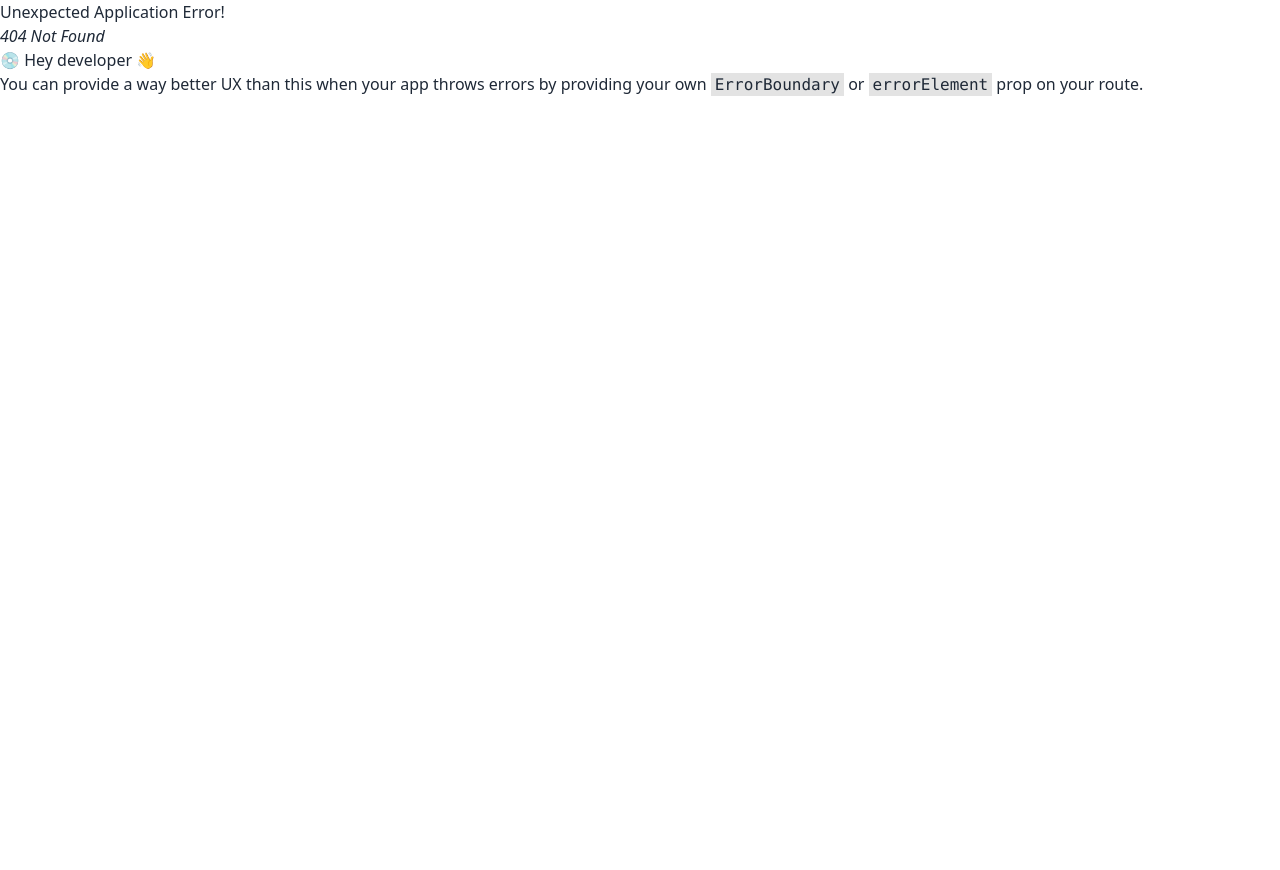
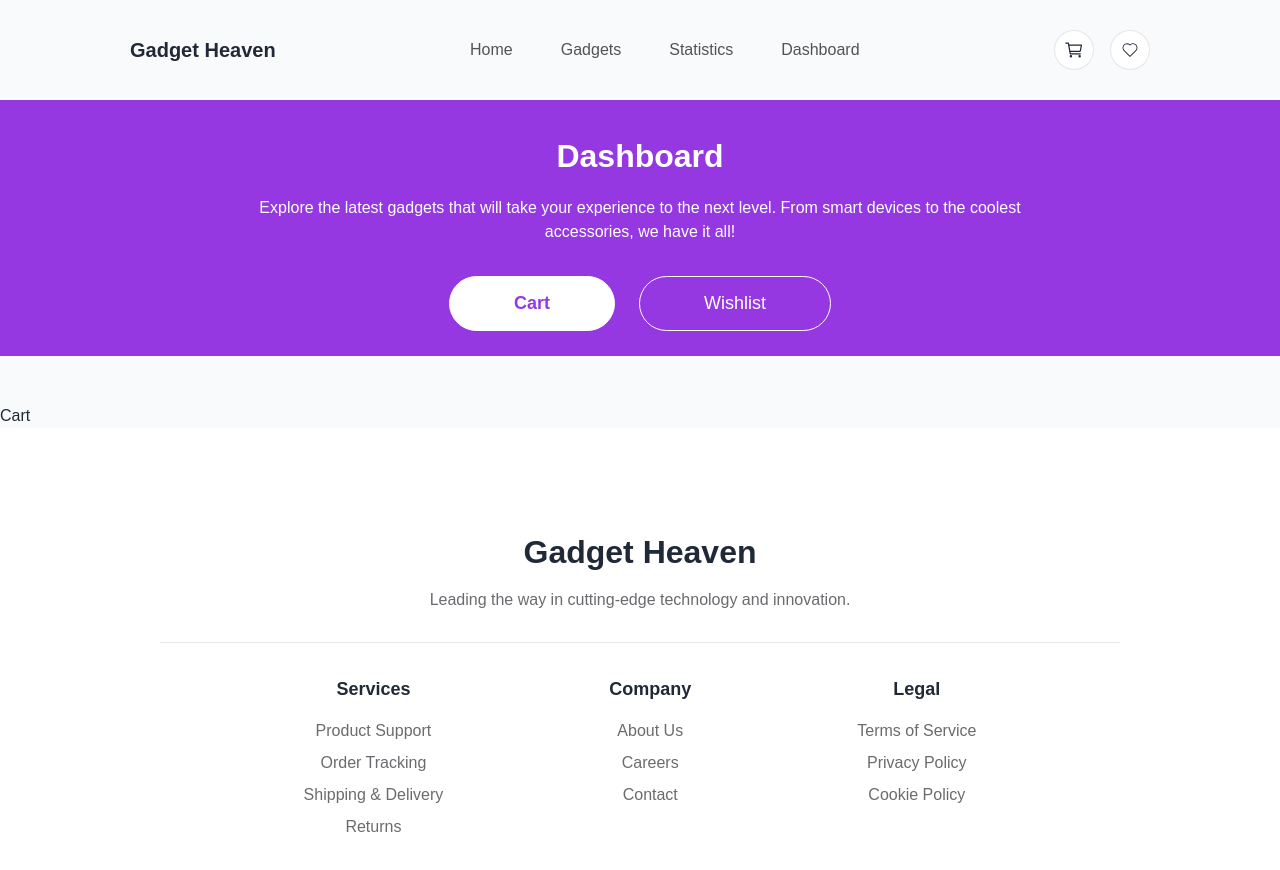
Before and after one commit to NureAlam68/gadget-heaven, a React (Vite) app: page /dashboard in a window 1280 px wide. Before the commit this address had no page. Shown: the top 870 px of the page. Before the commit the page ends 800 px from the top, so only its background shows below. Built offline with nearby package versions, Linux system fonts and the light colour scheme.

Commit message:
added dashboard

```diff
--- /dev/null
+++ b/src/components/Cart.jsx
@@ -0,0 +1,9 @@
+const Cart = () => {
+    return (
+        <div>
+            <h1>Cart</h1>
+        </div>
+    );
+};
+
+export default Cart;
--- a/src/components/Navbar.jsx
+++ b/src/components/Navbar.jsx
@@ -18,7 +18,7 @@ const Navbar = () => {
             <NavLink to="/">Home</NavLink>
             <NavLink>Gadgets</NavLink>
             <NavLink>Statistics</NavLink>
-            <NavLink>Dashboard</NavLink>
+            <NavLink to="/dashboard">Dashboard</NavLink>
           </div>
           <div className="flex gap-4">
             <button className="h-10 w-10 border bg-white border-[#0B0B0B1A] rounded-full flex justify-center items-center">
@@ -59,7 +59,7 @@ const Navbar = () => {
             <NavLink to="/">Home</NavLink>
             <NavLink>Gadgets</NavLink>
             <NavLink>Statistics</NavLink>
-            <NavLink>Dashboard</NavLink>
+            <NavLink to="/dashboard">Dashboard</NavLink>
           </div>
           <div className="flex gap-4">
             <button className="h-10 w-10 border bg-white border-[#0B0B0B1A] rounded-full flex justify-center items-center">
--- /dev/null
+++ b/src/components/Wishlist.jsx
@@ -0,0 +1,9 @@
+const Wishlist = () => {
+    return (
+        <div>
+            <h1>Wishlist</h1>
+        </div>
+    );
+};
+
+export default Wishlist;
--- a/src/layouts/Layout.jsx
+++ b/src/layouts/Layout.jsx
@@ -1,9 +1,9 @@
-import { Outlet, useLocation } from "react-router-dom";
+import { Outlet } from "react-router-dom";
 import Navbar from "../components/Navbar";
 import Footer from "../components/Footer";
 
 const Layout = () => {
-    const {pathname} = useLocation();
+
     return (
         <div className="max-w-[1600px] container mx-auto font-sora bg-gray-50">
             <div>
--- /dev/null
+++ b/src/pages/Dashboard.css
@@ -0,0 +1,15 @@
+.btn-one{
+    padding: 13px 64px;
+    border: 1px solid white;
+    color: white;
+    border-radius: 32px;
+    font-size: 18px;
+    font-weight: 500;
+}
+
+.active-btn{
+    background-color: white;
+    font-size: 18px;
+    font-weight: 800;
+    color: #9538E2;
+}
--- a/src/pages/Dashboard.jsx
+++ b/src/pages/Dashboard.jsx
@@ -0,0 +1,51 @@
+import "./Dashboard.css"
+import { useState } from "react";
+import Cart from "../components/Cart";
+import Wishlist from "../components/Wishlist";
+
+const Dashboard = () => {
+    const [isActive, setActive] = useState({
+        cart: true,
+        status: "cart",
+    })
+
+    const handleActive = status => {
+        if(status === "cart"){
+            setActive({
+                cart: true,
+                status: "cart"
+            })
+        }
+        else{
+            setActive({
+                cart: false,
+                status: "wishlist",
+            })
+        }
+    }
+
+
+    return (
+        <div>
+            <div className="h-[256px] bg-[#9538E2] p-8">
+            <h1 className="text-[32px] font-bold text-white text-center">Dashboard</h1>
+            <p className="w-[796px] mx-auto text-center mt-4 text-white font-normal text-base">
+            Explore the latest gadgets that will take your experience to the next level. From smart devices to the coolest accessories, we have it all!
+            </p>
+            <section className="flex justify-center mt-8 gap-6">
+                <button onClick={()=> handleActive("cart")} className={`${isActive.cart?"btn-one active-btn" : "btn-one"}`}>Cart</button>
+                <button onClick={()=> handleActive("wishlist")}  className={`${isActive.cart? "btn-one" : "active-btn btn-one"}`}>Wishlist</button>
+            </section>
+            </div>
+
+                <div className="mt-[48px]">
+                {
+                    isActive.cart ? <Cart></Cart> : <Wishlist></Wishlist>
+                }
+                </div>
+
+        </div>
+    );
+};
+
+export default Dashboard;
--- a/src/routes/Routes.jsx
+++ b/src/routes/Routes.jsx
@@ -4,6 +4,9 @@ import Home from "../pages/Home";
 import GadgetCards from "../components/GadgetCards";
 import NoData from "../components/NoData";
 import GadgetDetails from "../pages/GadgetDetails";
+import Dashboard from "../pages/Dashboard";
+import Cart from "../components/Cart";
+import Wishlist from "../components/Wishlist";
 
 
 
@@ -38,6 +41,11 @@ const routes = createBrowserRouter([
                 path: "/gadget/:id",
                 element: <GadgetDetails></GadgetDetails>,
                 loader: ()=> fetch('../data.json')
+            },
+            {
+                path: "/dashboard",
+                element: <Dashboard></Dashboard>,
+                loader: ()=> fetch("../data.json"),
             }
         ]
     }
```
Also changed, not shown: src/components/Categories.css (line endings or trailing spaces).
